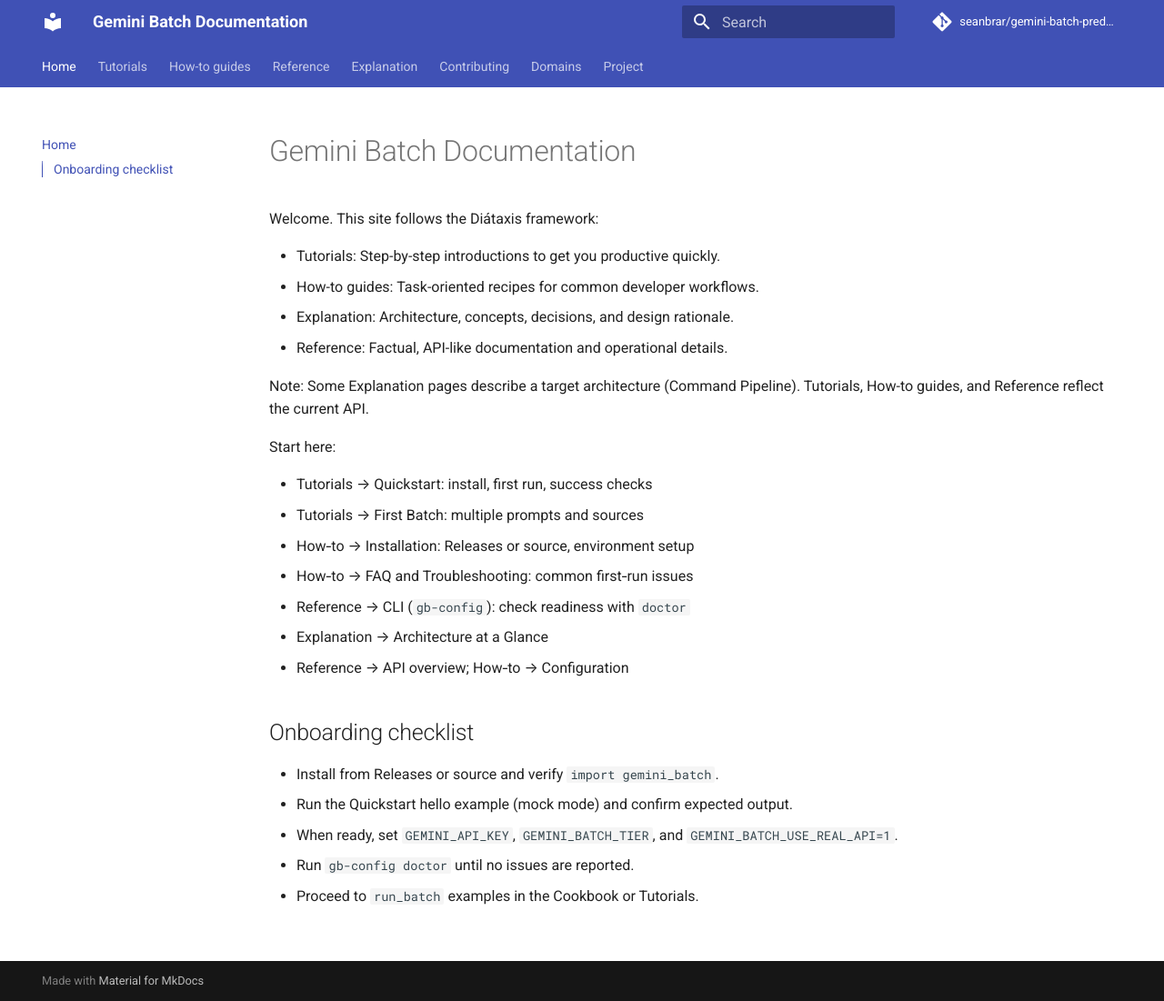
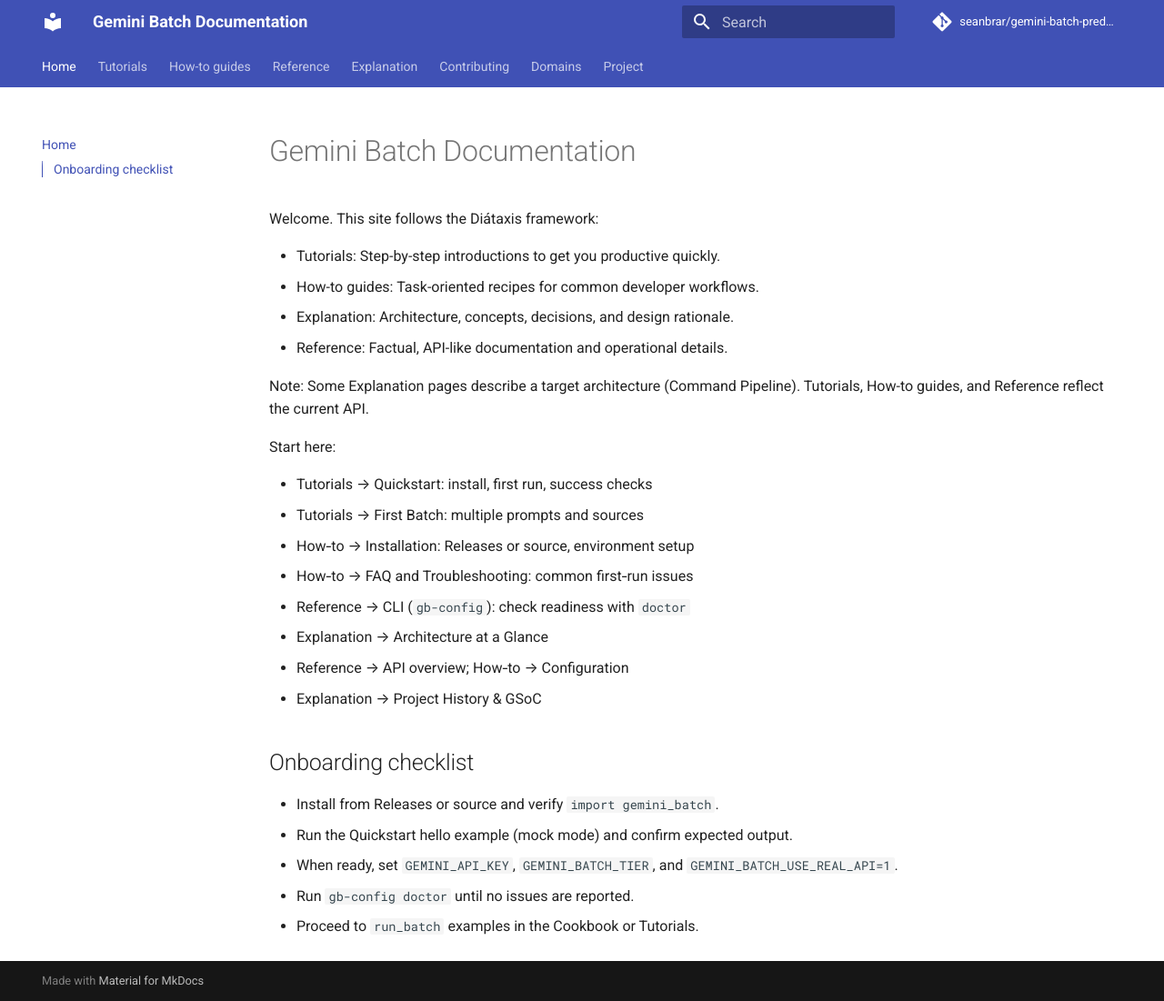
Before and after one commit to seanbrar/gemini-batch-prediction, an MkDocs documentation site: the page built from docs/index.md, in a window 1280 px wide and 1101 px high. Shown: the whole window at 91% size. Built offline with MkDocs 1.6.1 and Material for MkDocs 9.7.7, drawn with Linux system fonts in a browser that asks for light colours; comment, search, counter and statistics services are not loaded.

Commit message:
docs(explanation): link ADR-0002 to calibration; add history pointer on landing page
- ADR‑0002: reference Token Counting Calibration deep dive
- Landing page: add Project History & GSoC to Start here

```diff
--- a/docs/index.md
+++ b/docs/index.md
@@ -18,6 +18,7 @@
 - Reference → CLI (`gb-config`): check readiness with `doctor`
 - Explanation → Architecture at a Glance
 - Reference → API overview; How‑to → Configuration
+- Explanation → Project History & GSoC
 
 ## Onboarding checklist
 
```
Also changed, not shown: docs/explanation/decisions/ADR-0002-token-counting-model.md (+1 -0 lines).
